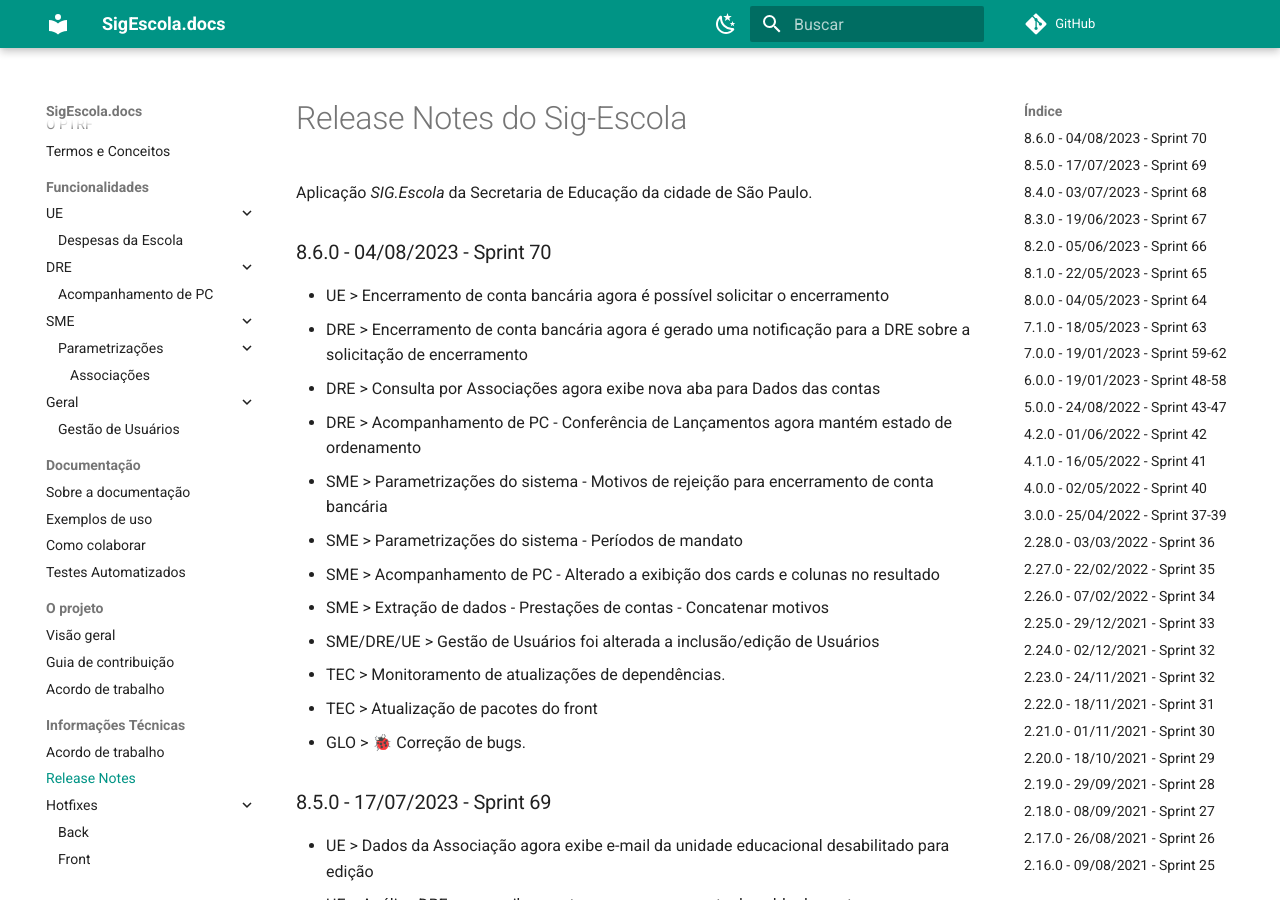
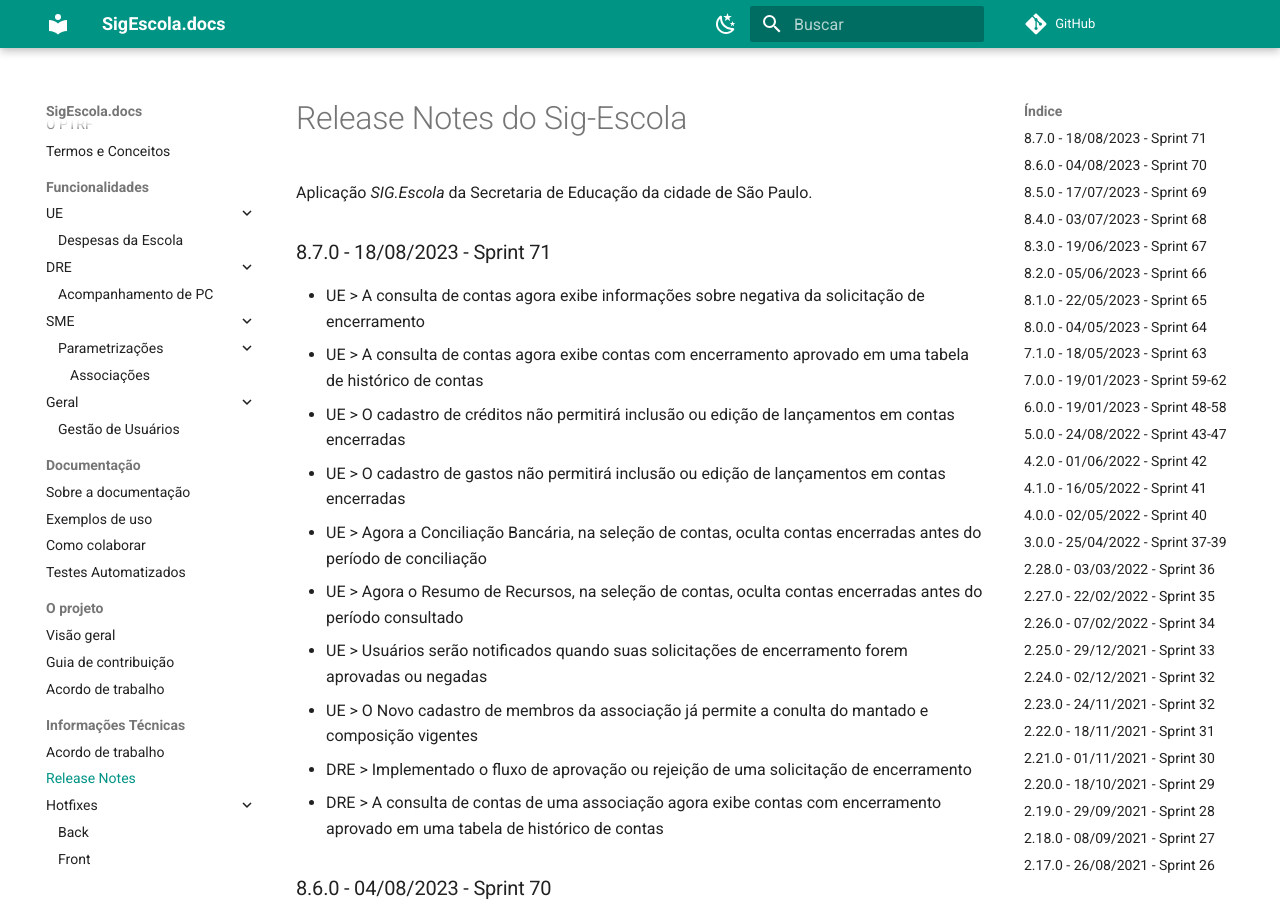
Before and after one commit to prefeiturasp/SME-PTRF-Docs, an MkDocs documentation site: the page built from docs/projeto/release_notes.md, in a window 1280 px wide and 900 px high. Built offline with MkDocs 1.6.1 and Material for MkDocs 9.7.7, drawn with Linux system fonts in a browser that asks for light colours; comment, search, counter and statistics services are not loaded.

Commit message:
Release 8.7.0
18/08/2023 - Sprint 71

```diff
--- a/docs/projeto/release_notes.md
+++ b/docs/projeto/release_notes.md
@@ -1,6 +1,18 @@
 # Release Notes do Sig-Escola
 
 Aplicação *SIG.Escola* da Secretaria de Educação da cidade de São Paulo.
+
+### 8.7.0 - 18/08/2023 - Sprint 71
+* UE > A consulta de contas agora exibe informações sobre negativa da solicitação de encerramento
+* UE > A consulta de contas agora exibe contas com encerramento aprovado em uma tabela de histórico de contas
+* UE > O cadastro de créditos não permitirá inclusão ou edição de lançamentos em contas encerradas
+* UE > O cadastro de gastos não permitirá inclusão ou edição de lançamentos em contas encerradas
+* UE > Agora a Conciliação Bancária, na seleção de contas, oculta contas encerradas antes do período de conciliação
+* UE > Agora o Resumo de Recursos, na seleção de contas, oculta contas encerradas antes do período consultado
+* UE > Usuários serão notificados quando suas solicitações de encerramento forem aprovadas ou negadas
+* UE > O Novo cadastro de membros da associação já permite a conulta do mantado e composição vigentes
+* DRE > Implementado o fluxo de aprovação ou rejeição de uma solicitação de encerramento
+* DRE > A consulta de contas de uma associação agora exibe contas com encerramento aprovado em uma tabela de histórico de contas
 
 ### 8.6.0 - 04/08/2023 - Sprint 70
 * UE > Encerramento de conta bancária agora é possível solicitar o encerramento
```
